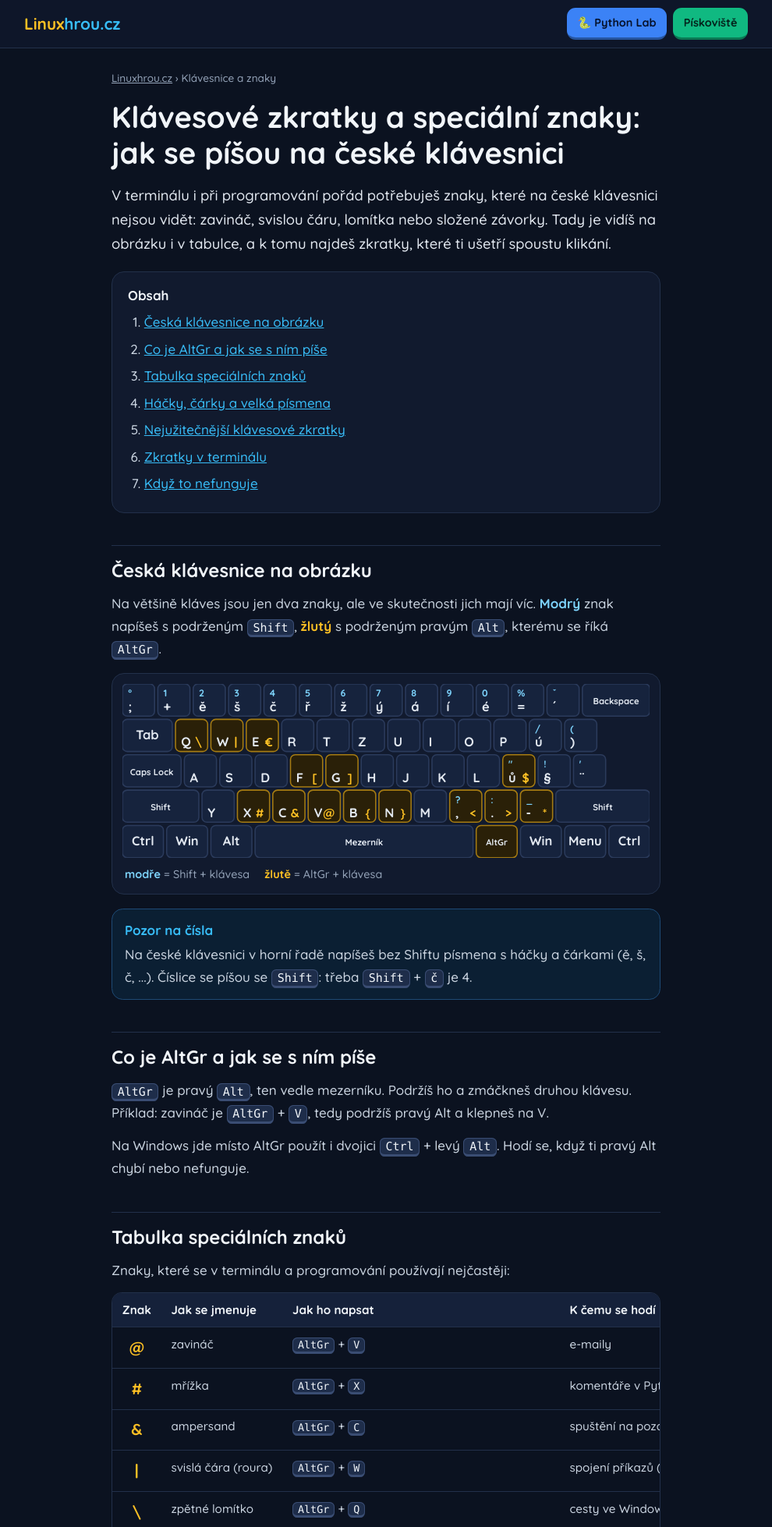
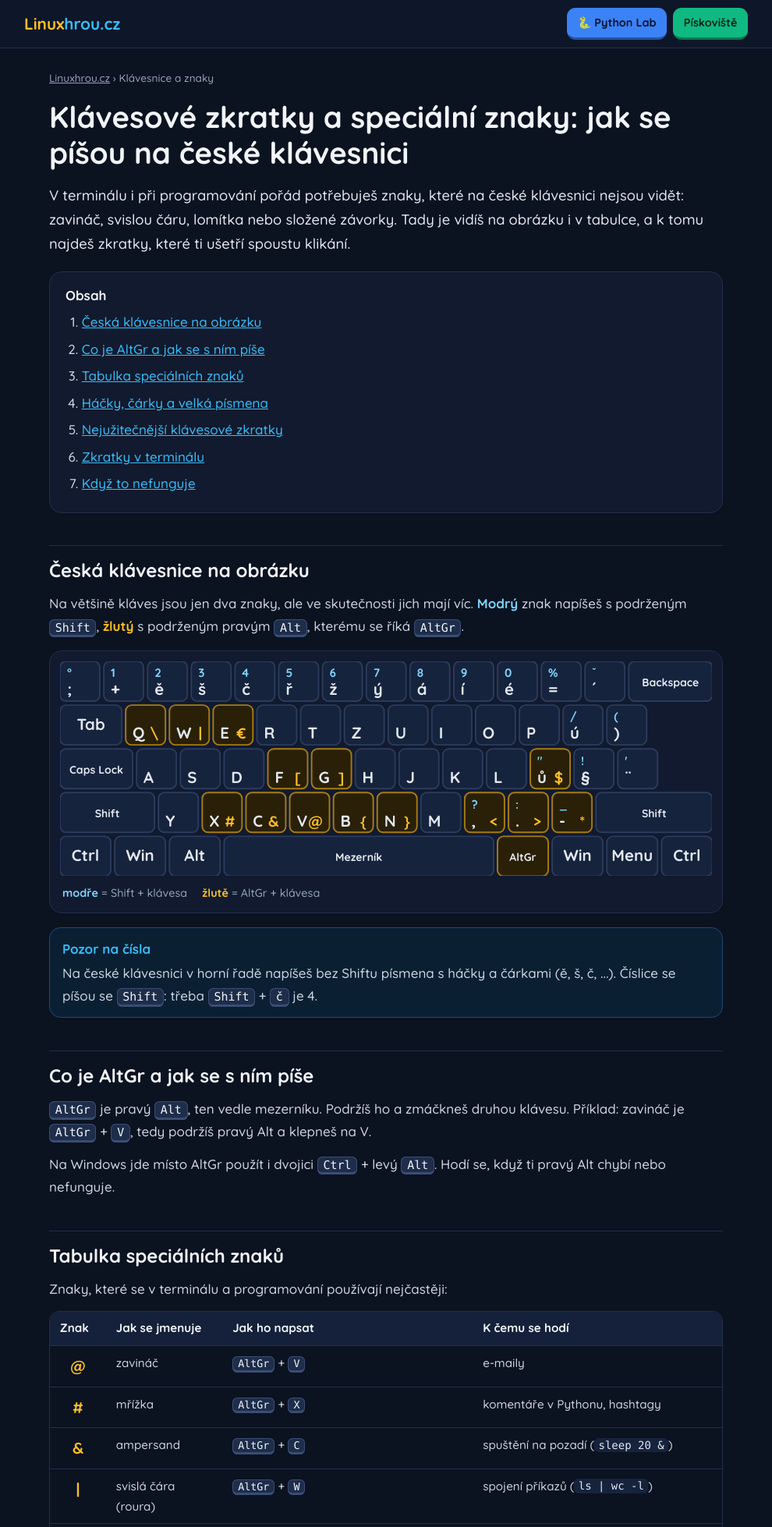
Before and after one commit to Amper159/Linux_pro_deti, a Flask app: page /klavesove-zkratky-a-znaky/ in a window 1280 px wide. Shown: the top 1958 px of the page at 78% size, without its empty margins (145-1135 px from the left). Run offline with Flask 3, Linux system fonts and the light colour scheme.

Commit message:
Návod ke klávesnici: širší stránka a tabulky, aby se popisky vešly celé
Co-Authored-By: Claude Sonnet 5.5 <noreply@anthropic.com>
Claude-Session: https://claude.ai/code/session_01TGG4PwpJadtdR7TFbUgu4A

```diff
--- a/sandbox/templates/articles/klavesnice.html
+++ b/sandbox/templates/articles/klavesnice.html
@@ -13,6 +13,11 @@
 .legend b.s{color:#7dd3fc}.legend b.a{color:var(--amber)}
 kbd{font-family:ui-monospace,SFMono-Regular,Menlo,Consolas,monospace;font-size:.88em;background:#1e2d4a;color:#f1f5f9;border:1px solid #3a4d73;border-bottom-width:3px;border-radius:.4rem;padding:.05em .45em;white-space:nowrap}
 .ch{font-size:1.25rem;font-weight:700;color:var(--amber);text-align:center}
+.wrap{max-width:56rem}
+.tablewrap table{width:100%;min-width:0}
+.tablewrap th,.tablewrap td{white-space:normal}
+.tablewrap td:first-child{width:4.5rem}
+@media (max-width:640px){.tablewrap table{font-size:.84rem}.tablewrap kbd{padding:.05em .3em;font-size:.82em}.tablewrap td:first-child{width:2.5rem}.tablewrap th,.tablewrap td{padding:.45rem .5rem}}
 </style>
 {% endblock %}
 
```
